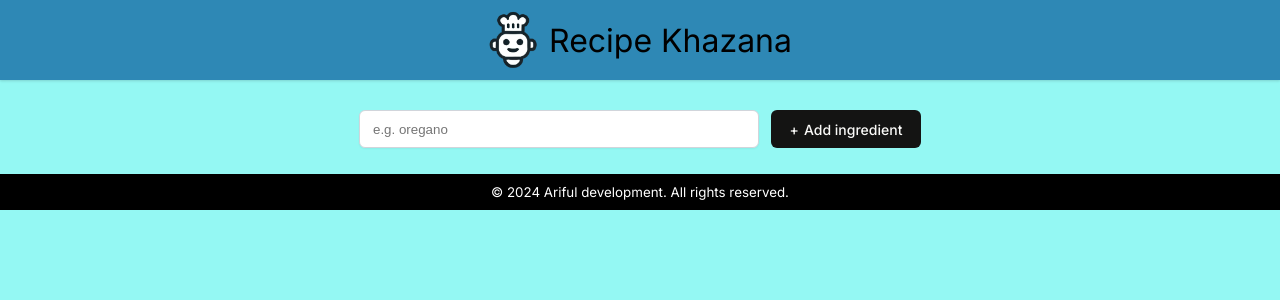
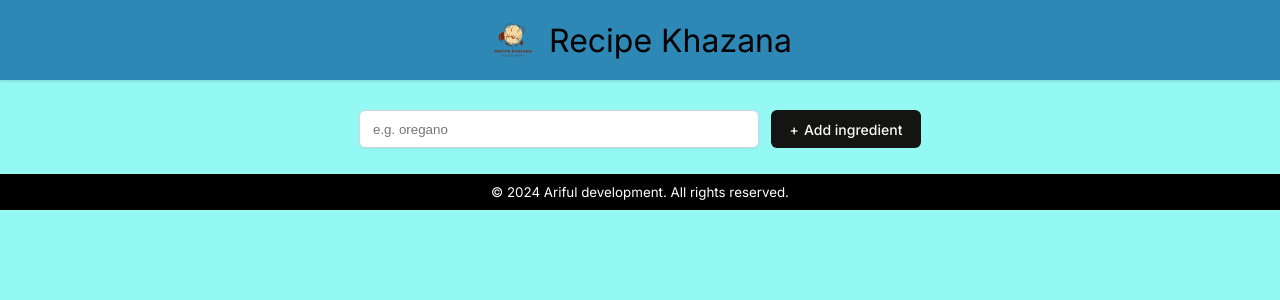
Before and after one commit to mdariful79/RecipeKhazana, a React (Vite) app: page / in a window 1280 px wide. Shown: the top 300 px of the page. Built offline with nearby package versions, Linux system fonts and the light colour scheme; what @huggingface/inference would draw is missing.

Commit message:
logo updated

```diff
--- a/component/Header.jsx
+++ b/component/Header.jsx
@@ -1,7 +1,7 @@
 export default function Header() {
     return (
         <header>
-            <img src="../src/assets/chefIcon.png" alt="Chef Icon" />
+            <img src="../src/assets/mainLogo2.png" alt="Chef Icon" />
             <h1>Recipe Khazana</h1>
         </header>
     )
```
Also changed, not shown: src/assets/chefLogo.jpg (deleted), src/assets/mainLogo2.png (added).
